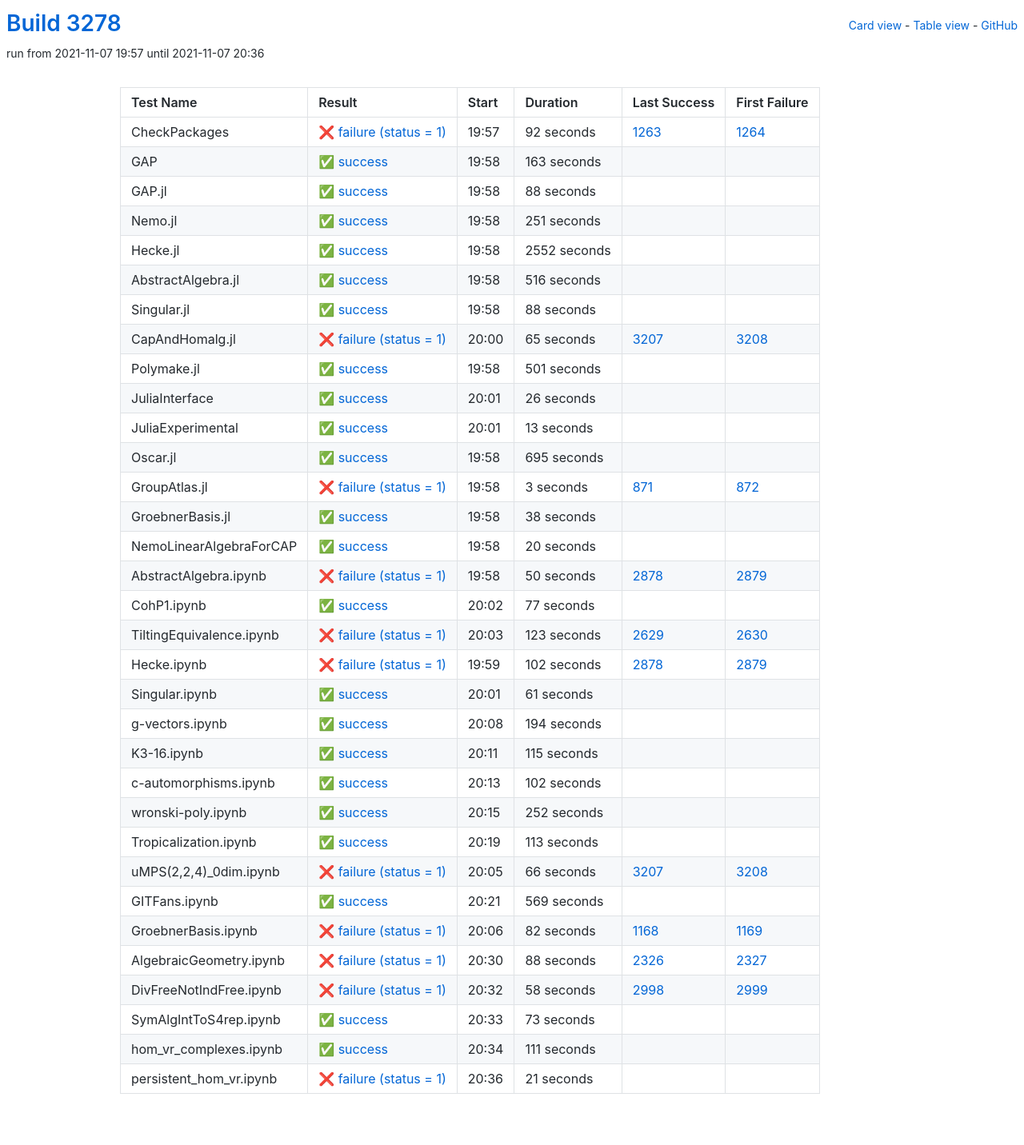
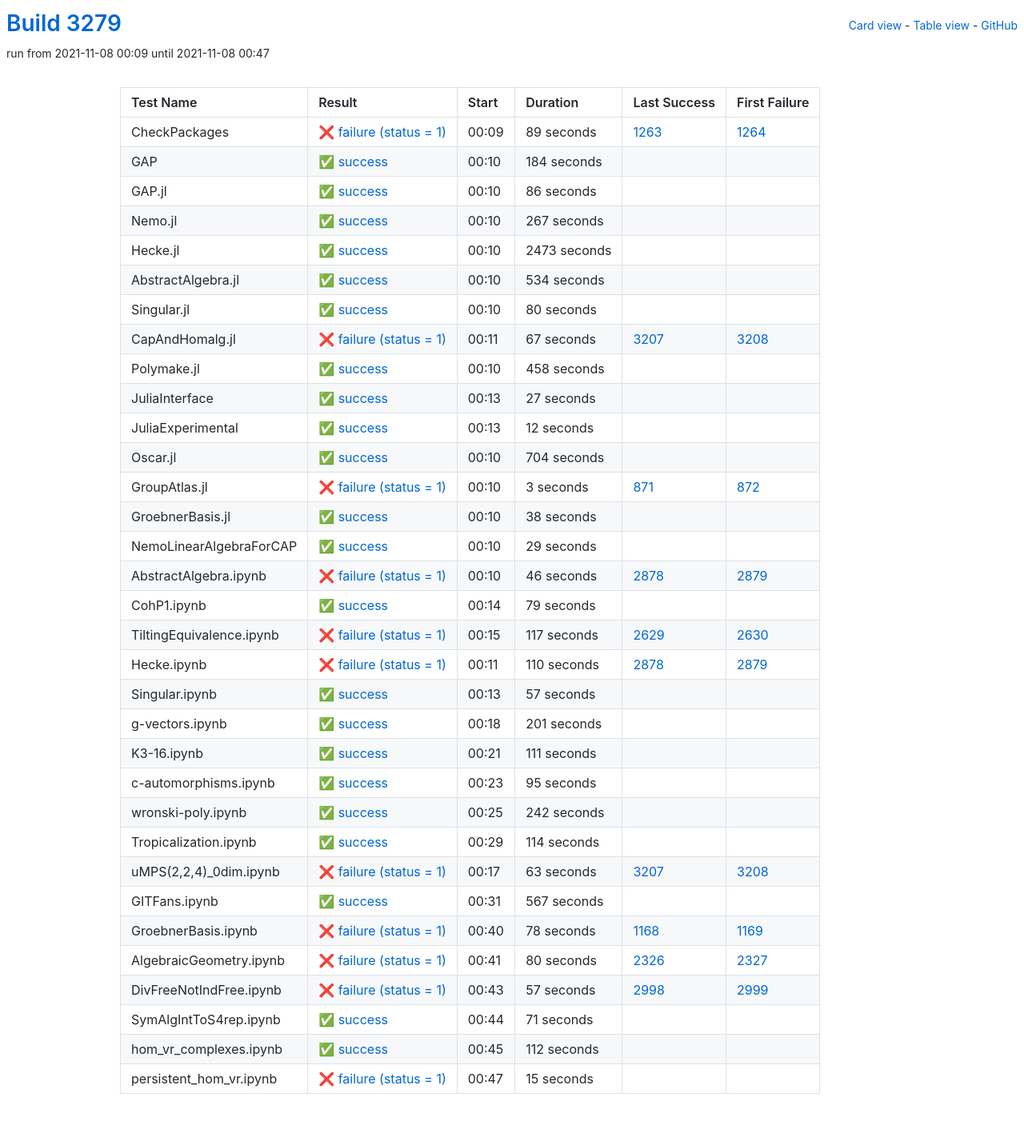
Before and after one commit to oscar-system/oscar-ci-status-stable, a Jekyll site: the page built from table.html, in a window 1280 px wide. Shown: the whole page at 80% size. Built offline with Jekyll 4.4.1, drawn with Linux system fonts in a browser that asks for light colours.

Commit message:
Build #3279

```diff
--- a/_data/ci.yml
+++ b/_data/ci.yml
@@ -1,6 +1,6 @@
 ---
-build: 3278
-build_url: https://oscarci.mathematik.uni-kl.de/job/oscar-stable/3278/
+build: 3279
+build_url: https://oscarci.mathematik.uni-kl.de/job/oscar-stable/3279/
 job: oscar-stable
 organization: oscar-system
 repo: oscar-ci-status-stable
@@ -8,152 +8,152 @@ repourl: https://github.com/oscar-system/oscar-ci-status-stable
 tests:
 - name: CheckPackages
   id: checkpackages
-  log: https://oscarci.mathematik.uni-kl.de/job/oscar-stable/3278/artifact/logs/build-3278/CheckPackages.log
-  start: 2021-11-07 19:57
+  log: https://oscarci.mathematik.uni-kl.de/job/oscar-stable/3279/artifact/logs/build-3279/CheckPackages.log
+  start: 2021-11-08 00:09
   success: false
   exitcode: 1
   status: failure
-  duration: 92
+  duration: 89
   last_success: 1263
   last_success_url: https://oscarci.mathematik.uni-kl.de/job/oscar-stable/1263/
   first_failure: 1264
   first_failure_url: https://oscarci.mathematik.uni-kl.de/job/oscar-stable/1264/
 - name: GAP
   id: gap
-  log: https://oscarci.mathematik.uni-kl.de/job/oscar-stable/3278/artifact/logs/build-3278/GAP.log
-  start: 2021-11-07 19:58
+  log: https://oscarci.mathematik.uni-kl.de/job/oscar-stable/3279/artifact/logs/build-3279/GAP.log
+  start: 2021-11-08 00:10
   success: true
   exitcode: 0
   status: success
-  duration: 163
+  duration: 184
   last_success: false
   last_success_url:
   first_failure: false
   first_failure_url:
 - name: GAP.jl
   id: gap-jl
-  log: https://oscarci.mathematik.uni-kl.de/job/oscar-stable/3278/artifact/logs/build-3278/GAP.jl.log
-  start: 2021-11-07 19:58
+  log: https://oscarci.mathematik.uni-kl.de/job/oscar-stable/3279/artifact/logs/build-3279/GAP.jl.log
+  start: 2021-11-08 00:10
   success: true
   exitcode: 0
   status: success
-  duration: 88
+  duration: 86
   last_success: false
   last_success_url:
   first_failure: false
   first_failure_url:
 - name: Nemo.jl
   id: nemo-jl
-  log: https://oscarci.mathematik.uni-kl.de/job/oscar-stable/3278/artifact/logs/build-3278/Nemo.jl.log
-  start: 2021-11-07 19:58
+  log: https://oscarci.mathematik.uni-kl.de/job/oscar-stable/3279/artifact/logs/build-3279/Nemo.jl.log
+  start: 2021-11-08 00:10
   success: true
   exitcode: 0
   status: success
-  duration: 251
+  duration: 267
   last_success: false
   last_success_url:
   first_failure: false
   first_failure_url:
 - name: Hecke.jl
   id: hecke-jl
-  log: https://oscarci.mathematik.uni-kl.de/job/oscar-stable/3278/artifact/logs/build-3278/Hecke.jl.log
-  start: 2021-11-07 19:58
+  log: https://oscarci.mathematik.uni-kl.de/job/oscar-stable/3279/artifact/logs/build-3279/Hecke.jl.log
+  start: 2021-11-08 00:10
   success: true
   exitcode: 0
   status: success
-  duration: 2552
+  duration: 2473
   last_success: false
   last_success_url:
   first_failure: false
   first_failure_url:
 - name: AbstractAlgebra.jl
   id: abstractalgebra-jl
-  log: https://oscarci.mathematik.uni-kl.de/job/oscar-stable/3278/artifact/logs/build-3278/AbstractAlgebra.jl.log
-  start: 2021-11-07 19:58
+  log: https://oscarci.mathematik.uni-kl.de/job/oscar-stable/3279/artifact/logs/build-3279/AbstractAlgebra.jl.log
+  start: 2021-11-08 00:10
   success: true
   exitcode: 0
   status: success
-  duration: 516
+  duration: 534
   last_success: false
   last_success_url:
   first_failure: false
   first_failure_url:
 - name: Singular.jl
   id: singular-jl
-  log: https://oscarci.mathematik.uni-kl.de/job/oscar-stable/3278/artifact/logs/build-3278/Singular.jl.log
-  start: 2021-11-07 19:58
+  log: https://oscarci.mathematik.uni-kl.de/job/oscar-stable/3279/artifact/logs/build-3279/Singular.jl.log
+  start: 2021-11-08 00:10
   success: true
   exitcode: 0
   status: success
-  duration: 88
+  duration: 80
   last_success: false
   last_success_url:
   first_failure: false
   first_failure_url:
 - name: CapAndHomalg.jl
   id: capandhomalg-jl
-  log: https://oscarci.mathematik.uni-kl.de/job/oscar-stable/3278/artifact/logs/build-3278/CapAndHomalg.jl.log
-  start: 2021-11-07 20:00
+  log: https://oscarci.mathematik.uni-kl.de/job/oscar-stable/3279/artifact/logs/build-3279/CapAndHomalg.jl.log
+  start: 2021-11-08 00:11
   success: false
   exitcode: 1
   status: failure
-  duration: 65
+  duration: 67
   last_success: 3207
   last_success_url: https://oscarci.mathematik.uni-kl.de/job/oscar-stable/3207/
   first_failure: 3208
   first_failure_url: https://oscarci.mathematik.uni-kl.de/job/oscar-stable/3208/
 - name: Polymake.jl
   id: polymake-jl
-  log: https://oscarci.mathematik.uni-kl.de/job/oscar-stable/3278/artifact/logs/build-3278/Polymake.jl.log
-  start: 2021-11-07 19:58
+  log: https://oscarci.mathematik.uni-kl.de/job/oscar-stable/3279/artifact/logs/build-3279/Polymake.jl.log
+  start: 2021-11-08 00:10
   success: true
   exitcode: 0
   status: success
-  duration: 501
+  duration: 458
   last_success: false
   last_success_url:
   first_failure: false
   first_failure_url:
 - name: JuliaInterface
   id: juliainterface
-  log: https://oscarci.mathematik.uni-kl.de/job/oscar-stable/3278/artifact/logs/build-3278/JuliaInterface.log
-  start: 2021-11-07 20:01
+  log: https://oscarci.mathematik.uni-kl.de/job/oscar-stable/3279/artifact/logs/build-3279/JuliaInterface.log
+  start: 2021-11-08 00:13
   success: true
   exitcode: 0
   status: success
-  duration: 26
+  duration: 27
   last_success: false
   last_success_url:
   first_failure: false
   first_failure_url:
 - name: JuliaExperimental
   id: juliaexperimental
-  log: https://oscarci.mathematik.uni-kl.de/job/oscar-stable/3278/artifact/logs/build-3278/JuliaExperimental.log
-  start: 2021-11-07 20:01
+  log: https://oscarci.mathematik.uni-kl.de/job/oscar-stable/3279/artifact/logs/build-3279/JuliaExperimental.log
+  start: 2021-11-08 00:13
   success: true
   exitcode: 0
   status: success
-  duration: 13
+  duration: 12
   last_success: false
   last_success_url:
   first_failure: false
   first_failure_url:
 - name: Oscar.jl
   id: oscar-jl
-  log: https://oscarci.mathematik.uni-kl.de/job/oscar-stable/3278/artifact/logs/build-3278/Oscar.jl.log
-  start: 2021-11-07 19:58
+  log: https://oscarci.mathematik.uni-kl.de/job/oscar-stable/3279/artifact/logs/build-3279/Oscar.jl.log
+  start: 2021-11-08 00:10
   success: true
   exitcode: 0
   status: success
-  duration: 695
+  duration: 704
   last_success: false
   last_success_url:
   first_failure: false
   first_failure_url:
 - name: GroupAtlas.jl
   id: groupatlas-jl
-  log: https://oscarci.mathematik.uni-kl.de/job/oscar-stable/3278/artifact/logs/build-3278/GroupAtlas.jl.log
-  start: 2021-11-07 19:58
+  log: https://oscarci.mathematik.uni-kl.de/job/oscar-stable/3279/artifact/logs/build-3279/GroupAtlas.jl.log
+  start: 2021-11-08 00:10
   success: false
   exitcode: 1
   status: failure
@@ -164,8 +164,8 @@ tests:
   first_failure_url: https://oscarci.mathematik.uni-kl.de/job/oscar-stable/872/
 - name: GroebnerBasis.jl
   id: groebnerbasis-jl
-  log: https://oscarci.mathematik.uni-kl.de/job/oscar-stable/3278/artifact/logs/build-3278/GroebnerBasis.jl.log
-  start: 2021-11-07 19:58
+  log: https://oscarci.mathematik.uni-kl.de/job/oscar-stable/3279/artifact/logs/build-3279/GroebnerBasis.jl.log
+  start: 2021-11-08 00:10
   success: true
   exitcode: 0
   status: success
@@ -176,212 +176,92 @@ tests:
   first_failure_url:
 - name: NemoLinearAlgebraForCAP
   id: nemolinearalgebraforcap
-  log: https://oscarci.mathematik.uni-kl.de/job/oscar-stable/3278/artifact/logs/build-3278/NemoLinearAlgebraForCAP.log
-  start: 2021-11-07 19:58
+  log: https://oscarci.mathematik.uni-kl.de/job/oscar-stable/3279/artifact/logs/build-3279/NemoLinearAlgebraForCAP.log
+  start: 2021-11-08 00:10
   success: true
   exitcode: 0
   status: success
-  duration: 20
+  duration: 29
   last_success: false
   last_success_url:
   first_failure: false
   first_failure_url:
 - name: AbstractAlgebra.ipynb
   id: abstractalgebra-ipynb
-  log: https://oscarci.mathematik.uni-kl.de/job/oscar-stable/3278/artifact/logs/build-3278/AbstractAlgebra.ipynb.log
-  start: 2021-11-07 19:58
+  log: https://oscarci.mathematik.uni-kl.de/job/oscar-stable/3279/artifact/logs/build-3279/AbstractAlgebra.ipynb.log
+  start: 2021-11-08 00:10
   success: false
   exitcode: 1
   status: failure
-  duration: 50
+  duration: 46
   last_success: 2878
   last_success_url: https://oscarci.mathematik.uni-kl.de/job/oscar-stable/2878/
   first_failure: 2879
   first_failure_url: https://oscarci.mathematik.uni-kl.de/job/oscar-stable/2879/
 - name: CohP1.ipynb
   id: cohp1-ipynb
-  log: https://oscarci.mathematik.uni-kl.de/job/oscar-stable/3278/artifact/logs/build-3278/CohP1.ipynb.log
-  start: 2021-11-07 20:02
+  log: https://oscarci.mathematik.uni-kl.de/job/oscar-stable/3279/artifact/logs/build-3279/CohP1.ipynb.log
+  start: 2021-11-08 00:14
   success: true
   exitcode: 0
   status: success
-  duration: 77
+  duration: 79
   last_success: false
   last_success_url:
   first_failure: false
   first_failure_url:
 - name: TiltingEquivalence.ipynb
   id: tiltingequivalence-ipynb
-  log: https://oscarci.mathematik.uni-kl.de/job/oscar-stable/3278/artifact/logs/build-3278/TiltingEquivalence.ipynb.log
-  start: 2021-11-07 20:03
+  log: https://oscarci.mathematik.uni-kl.de/job/oscar-stable/3279/artifact/logs/build-3279/TiltingEquivalence.ipynb.log
+  start: 2021-11-08 00:15
   success: false
   exitcode: 1
   status: failure
-  duration: 123
+  duration: 117
   last_success: 2629
   last_success_url: https://oscarci.mathematik.uni-kl.de/job/oscar-stable/2629/
   first_failure: 2630
   first_failure_url: https://oscarci.mathematik.uni-kl.de/job/oscar-stable/2630/
 - name: Hecke.ipynb
   id: hecke-ipynb
-  log: https://oscarci.mathematik.uni-kl.de/job/oscar-stable/3278/artifact/logs/build-3278/Hecke.ipynb.log
-  start: 2021-11-07 19:59
+  log: https://oscarci.mathematik.uni-kl.de/job/oscar-stable/3279/artifact/logs/build-3279/Hecke.ipynb.log
+  start: 2021-11-08 00:11
   success: false
   exitcode: 1
   status: failure
-  duration: 102
+  duration: 110
   last_success: 2878
   last_success_url: https://oscarci.mathematik.uni-kl.de/job/oscar-stable/2878/
   first_failure: 2879
   first_failure_url: https://oscarci.mathematik.uni-kl.de/job/oscar-stable/2879/
 - name: Singular.ipynb
   id: singular-ipynb
-  log: https://oscarci.mathematik.uni-kl.de/job/oscar-stable/3278/artifact/logs/build-3278/Singular.ipynb.log
-  start: 2021-11-07 20:01
+  log: https://oscarci.mathematik.uni-kl.de/job/oscar-stable/3279/artifact/logs/build-3279/Singular.ipynb.log
+  start: 2021-11-08 00:13
   success: true
   exitcode: 0
   status: success
-  duration: 61
+  duration: 57
   last_success: false
   last_success_url:
   first_failure: false
   first_failure_url:
 - name: g-vectors.ipynb
   id: g-vectors-ipynb
-  log: https://oscarci.mathematik.uni-kl.de/job/oscar-stable/3278/artifact/logs/build-3278/g-vectors.ipynb.log
-  start: 2021-11-07 20:08
+  log: https://oscarci.mathematik.uni-kl.de/job/oscar-stable/3279/artifact/logs/build-3279/g-vectors.ipynb.log
+  start: 2021-11-08 00:18
   success: true
   exitcode: 0
   status: success
-  duration: 194
+  duration: 201
   last_success: false
   last_success_url:
   first_failure: false
   first_failure_url:
 - name: K3-16.ipynb
   id: k3-16-ipynb
-  log: https://oscarci.mathematik.uni-kl.de/job/oscar-stable/3278/artifact/logs/build-3278/K3-16.ipynb.log
-  start: 2021-11-07 20:11
-  success: true
-  exitcode: 0
-  status: success
-  duration: 115
-  last_success: false
-  last_success_url:
-  first_failure: false
-  first_failure_url:
-- name: c-automorphisms.ipynb
-  id: c-automorphisms-ipynb
-  log: https://oscarci.mathematik.uni-kl.de/job/oscar-stable/3278/artifact/logs/build-3278/c-automorphisms.ipynb.log
-  start: 2021-11-07 20:13
-  success: true
-  exitcode: 0
-  status: success
-  duration: 102
-  last_success: false
-  last_success_url:
-  first_failure: false
-  first_failure_url:
-- name: wronski-poly.ipynb
-  id: wronski-poly-ipynb
-  log: https://oscarci.mathematik.uni-kl.de/job/oscar-stable/3278/artifact/logs/build-3278/wronski-poly.ipynb.log
-  start: 2021-11-07 20:15
-  success: true
-  exitcode: 0
-  status: success
-  duration: 252
-  last_success: false
-  last_success_url:
-  first_failure: false
-  first_failure_url:
-- name: Tropicalization.ipynb
-  id: tropicalization-ipynb
-  log: https://oscarci.mathematik.uni-kl.de/job/oscar-stable/3278/artifact/logs/build-3278/Tropicalization.ipynb.log
-  start: 2021-11-07 20:19
-  success: true
-  exitcode: 0
-  status: success
-  duration: 113
-  last_success: false
-  last_success_url:
-  first_failure: false
-  first_failure_url:
-- name: uMPS(2,2,4)_0dim.ipynb
-  id: umps-2-2-4-0dim-ipynb
-  log: https://oscarci.mathematik.uni-kl.de/job/oscar-stable/3278/artifact/logs/build-3278/uMPS-2-2-4-_0dim.ipynb.log
-  start: 2021-11-07 20:05
-  success: false
-  exitcode: 1
-  status: failure
-  duration: 66
-  last_success: 3207
-  last_success_url: https://oscarci.mathematik.uni-kl.de/job/oscar-stable/3207/
-  first_failure: 3208
-  first_failure_url: https://oscarci.mathematik.uni-kl.de/job/oscar-stable/3208/
-- name: GITFans.ipynb
-  id: gitfans-ipynb
-  log: https://oscarci.mathematik.uni-kl.de/job/oscar-stable/3278/artifact/logs/build-3278/GITFans.ipynb.log
-  start: 2021-11-07 20:21
-  success: true
-  exitcode: 0
-  status: success
-  duration: 569
-  last_success: false
-  last_success_url:
-  first_failure: false
-  first_failure_url:
-- name: GroebnerBasis.ipynb
-  id: groebnerbasis-ipynb
-  log: https://oscarci.mathematik.uni-kl.de/job/oscar-stable/3278/artifact/logs/build-3278/GroebnerBasis.ipynb.log
-  start: 2021-11-07 20:06
-  success: false
-  exitcode: 1
-  status: failure
-  duration: 82
-  last_success: 1168
-  last_success_url: https://oscarci.mathematik.uni-kl.de/job/oscar-stable/1168/
-  first_failure: 1169
-  first_failure_url: https://oscarci.mathematik.uni-kl.de/job/oscar-stable/1169/
-- name: AlgebraicGeometry.ipynb
-  id: algebraicgeometry-ipynb
-  log: https://oscarci.mathematik.uni-kl.de/job/oscar-stable/3278/artifact/logs/build-3278/AlgebraicGeometry.ipynb.log
-  start: 2021-11-07 20:30
-  success: false
-  exitcode: 1
-  status: failure
-  duration: 88
-  last_success: 2326
-  last_success_url: https://oscarci.mathematik.uni-kl.de/job/oscar-stable/2326/
-  first_failure: 2327
-  first_failure_url: https://oscarci.mathematik.uni-kl.de/job/oscar-stable/2327/
-- name: DivFreeNotIndFree.ipynb
-  id: divfreenotindfree-ipynb
-  log: https://oscarci.mathematik.uni-kl.de/job/oscar-stable/3278/artifact/logs/build-3278/DivFreeNotIndFree.ipynb.log
-  start: 2021-11-07 20:32
-  success: false
-  exitcode: 1
-  status: failure
-  duration: 58
-  last_success: 2998
-  last_success_url: https://oscarci.mathematik.uni-kl.de/job/oscar-stable/2998/
-  first_failure: 2999
-  first_failure_url: https://oscarci.mathematik.uni-kl.de/job/oscar-stable/2999/
-- name: SymAlgIntToS4rep.ipynb
-  id: symalginttos4rep-ipynb
-  log: https://oscarci.mathematik.uni-kl.de/job/oscar-stable/3278/artifact/logs/build-3278/SymAlgIntToS4rep.ipynb.log
-  start: 2021-11-07 20:33
-  success: true
-  exitcode: 0
-  status: success
-  duration: 73
-  last_success: false
-  last_success_url:
-  first_failure: false
-  first_failure_url:
-- name: hom_vr_complexes.ipynb
-  id: hom-vr-complexes-ipynb
-  log: https://oscarci.mathematik.uni-kl.de/job/oscar-stable/3278/artifact/logs/build-3278/hom_vr_complexes.ipynb.log
-  start: 2021-11-07 20:34
+  log: https://oscarci.mathematik.uni-kl.de/job/oscar-stable/3279/artifact/logs/build-3279/K3-16.ipynb.log
+  start: 2021-11-08 00:21
   success: true
   exitcode: 0
   status: success
@@ -390,15 +270,135 @@ tests:
   last_success_url:
   first_failure: false
   first_failure_url:
-- name: persistent_hom_vr.ipynb
-  id: persistent-hom-vr-ipynb
-  log: https://oscarci.mathematik.uni-kl.de/job/oscar-stable/3278/artifact/logs/build-3278/persistent_hom_vr.ipynb.log
-  start: 2021-11-07 20:36
-  success: false
-  exitcode: 1
-  status: failure
-  duration: 21
+- name: c-automorphisms.ipynb
+  id: c-automorphisms-ipynb
+  log: https://oscarci.mathematik.uni-kl.de/job/oscar-stable/3279/artifact/logs/build-3279/c-automorphisms.ipynb.log
+  start: 2021-11-08 00:23
+  success: true
+  exitcode: 0
+  status: success
+  duration: 95
   last_success: false
   last_success_url:
   first_failure: false
   first_failure_url:
+- name: wronski-poly.ipynb
+  id: wronski-poly-ipynb
+  log: https://oscarci.mathematik.uni-kl.de/job/oscar-stable/3279/artifact/logs/build-3279/wronski-poly.ipynb.log
+  start: 2021-11-08 00:25
+  success: true
+  exitcode: 0
+  status: success
+  duration: 242
+  last_success: false
+  last_success_url:
+  first_failure: false
+  first_failure_url:
+- name: Tropicalization.ipynb
+  id: tropicalization-ipynb
+  log: https://oscarci.mathematik.uni-kl.de/job/oscar-stable/3279/artifact/logs/build-3279/Tropicalization.ipynb.log
+  start: 2021-11-08 00:29
+  success: true
+  exitcode: 0
+  status: success
+  duration: 114
+  last_success: false
+  last_success_url:
+  first_failure: false
+  first_failure_url:
+- name: uMPS(2,2,4)_0dim.ipynb
+  id: umps-2-2-4-0dim-ipynb
+  log: https://oscarci.mathematik.uni-kl.de/job/oscar-stable/3279/artifact/logs/build-3279/uMPS-2-2-4-_0dim.ipynb.log
+  start: 2021-11-08 00:17
+  success: false
+  exitcode: 1
+  status: failure
+  duration: 63
+  last_success: 3207
+  last_success_url: https://oscarci.mathematik.uni-kl.de/job/oscar-stable/3207/
+  first_failure: 3208
+  first_failure_url: https://oscarci.mathematik.uni-kl.de/job/oscar-stable/3208/
+- name: GITFans.ipynb
+  id: gitfans-ipynb
+  log: https://oscarci.mathematik.uni-kl.de/job/oscar-stable/3279/artifact/logs/build-3279/GITFans.ipynb.log
+  start: 2021-11-08 00:31
+  success: true
+  exitcode: 0
+  status: success
+  duration: 567
+  last_success: false
+  last_success_url:
+  first_failure: false
+  first_failure_url:
+- name: GroebnerBasis.ipynb
+  id: groebnerbasis-ipynb
+  log: https://oscarci.mathematik.uni-kl.de/job/oscar-stable/3279/artifact/logs/build-3279/GroebnerBasis.ipynb.log
+  start: 2021-11-08 00:40
+  success: false
+  exitcode: 1
+  status: failure
+  duration: 78
+  last_success: 1168
+  last_success_url: https://oscarci.mathematik.uni-kl.de/job/oscar-stable/1168/
+  first_failure: 1169
+  first_failure_url: https://oscarci.mathematik.uni-kl.de/job/oscar-stable/1169/
+- name: AlgebraicGeometry.ipynb
+  id: algebraicgeometry-ipynb
+  log: https://oscarci.mathematik.uni-kl.de/job/oscar-stable/3279/artifact/logs/build-3279/AlgebraicGeometry.ipynb.log
+  start: 2021-11-08 00:41
+  success: false
+  exitcode: 1
+  status: failure
+  duration: 80
+  last_success: 2326
+  last_success_url: https://oscarci.mathematik.uni-kl.de/job/oscar-stable/2326/
+  first_failure: 2327
+  first_failure_url: https://oscarci.mathematik.uni-kl.de/job/oscar-stable/2327/
+- name: DivFreeNotIndFree.ipynb
+  id: divfreenotindfree-ipynb
+  log: https://oscarci.mathematik.uni-kl.de/job/oscar-stable/3279/artifact/logs/build-3279/DivFreeNotIndFree.ipynb.log
+  start: 2021-11-08 00:43
+  success: false
+  exitcode: 1
+  status: failure
+  duration: 57
+  last_success: 2998
+  last_success_url: https://oscarci.mathematik.uni-kl.de/job/oscar-stable/2998/
+  first_failure: 2999
+  first_failure_url: https://oscarci.mathematik.uni-kl.de/job/oscar-stable/2999/
+- name: SymAlgIntToS4rep.ipynb
+  id: symalginttos4rep-ipynb
+  log: https://oscarci.mathematik.uni-kl.de/job/oscar-stable/3279/artifact/logs/build-3279/SymAlgIntToS4rep.ipynb.log
+  start: 2021-11-08 00:44
+  success: true
+  exitcode: 0
+  status: success
+  duration: 71
+  last_success: false
+  last_success_url:
+  first_failure: false
+  first_failure_url:
+- name: hom_vr_complexes.ipynb
+  id: hom-vr-complexes-ipynb
+  log: https://oscarci.mathematik.uni-kl.de/job/oscar-stable/3279/artifact/logs/build-3279/hom_vr_complexes.ipynb.log
+  start: 2021-11-08 00:45
+  success: true
+  exitcode: 0
+  status: success
+  duration: 112
+  last_success: false
+  last_success_url:
+  first_failure: false
+  first_failure_url:
+- name: persistent_hom_vr.ipynb
+  id: persistent-hom-vr-ipynb
+  log: https://oscarci.mathematik.uni-kl.de/job/oscar-stable/3279/artifact/logs/build-3279/persistent_hom_vr.ipynb.log
+  start: 2021-11-08 00:47
+  success: false
+  exitcode: 1
+  status: failure
+  duration: 15
+  last_success: false
+  last_success_url:
+  first_failure: false
+  first_failure_url:
```
Also changed, not shown: README.md.
